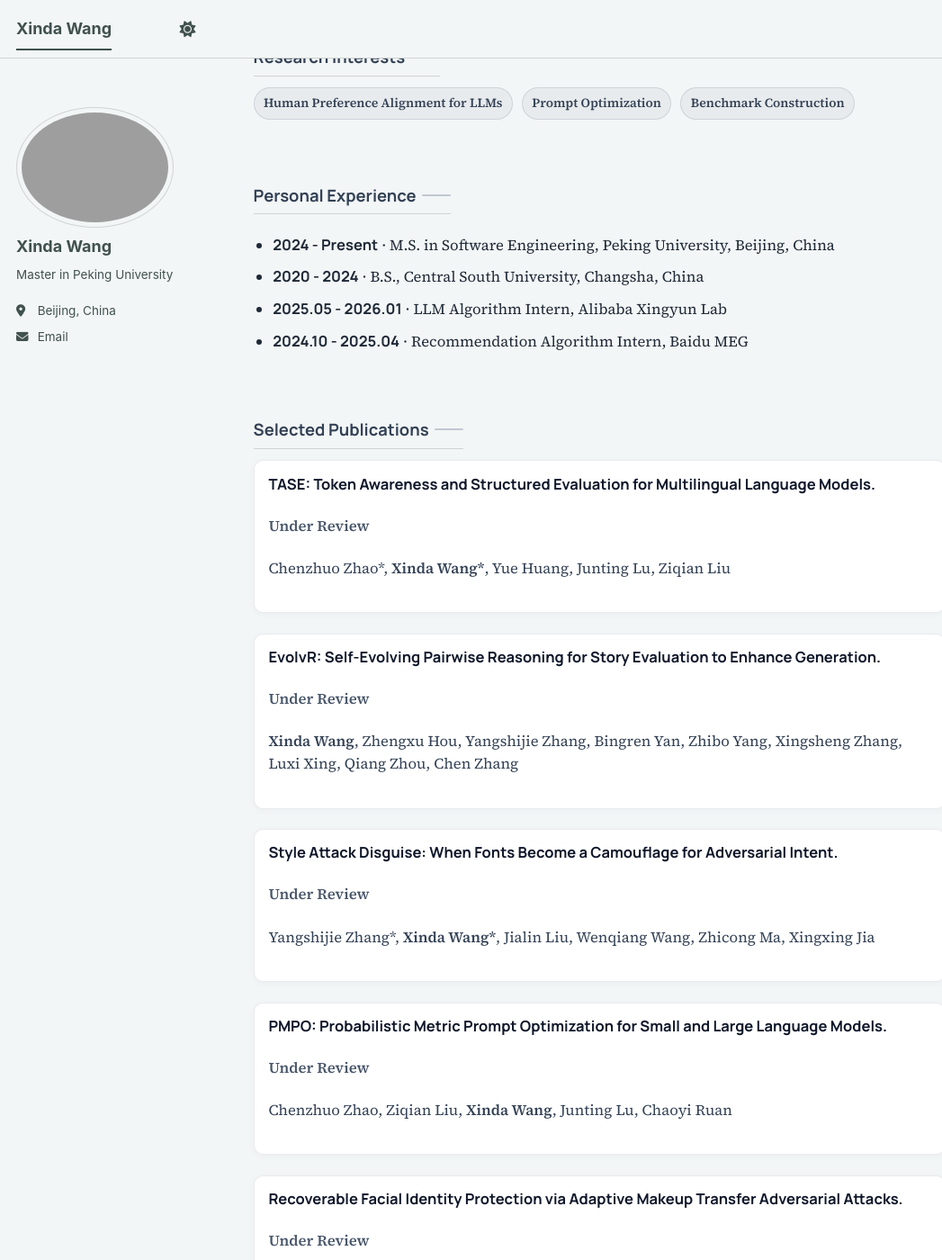
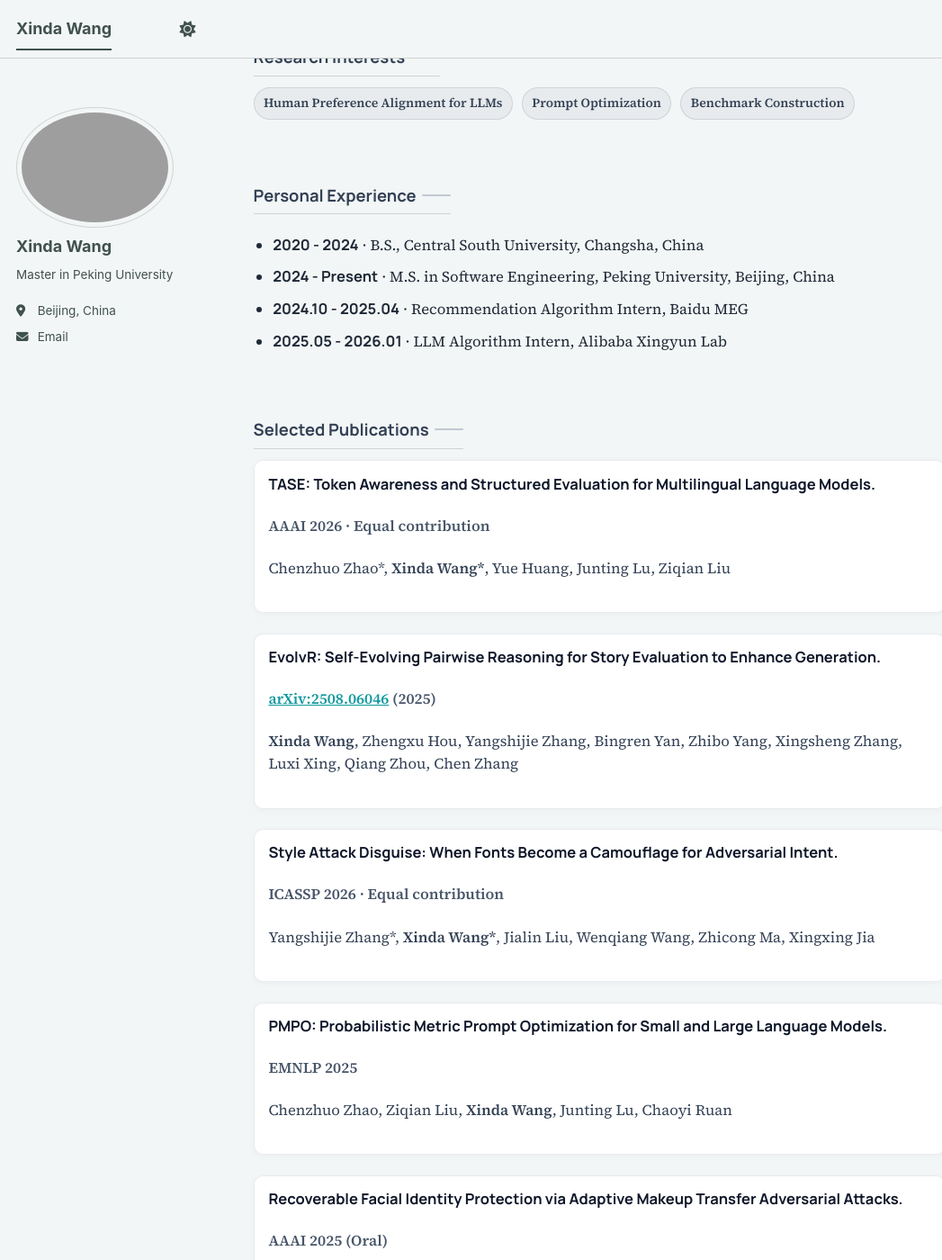
Before and after one commit to xindaaW/xindaaW.github.io, a Jekyll site: the page built from _pages/about.md, in a window 1280 px wide and 1400 px high, scrolled down 781 px. Shown: the whole window at 90% size, without its empty margins (0-1047 px from the left). Built offline with Jekyll 4.4.1, drawn with Linux system fonts in a browser that asks for light colours; a script bundle is joined from its source files by our own code; library files that are not in the unit come from our copies.

Commit message:
reorder experience timeline and restore publication statuses

```diff
--- a/_pages/about.md
+++ b/_pages/about.md
@@ -43,10 +43,10 @@
 <section class="home-section">
   <h2>Personal Experience</h2>
   <ul class="home-timeline">
+    <li><strong>2020 - 2024</strong> · B.S., Central South University, Changsha, China</li>
     <li><strong>2024 - Present</strong> · M.S. in Software Engineering, Peking University, Beijing, China</li>
-    <li><strong>2020 - 2024</strong> · B.S., Central South University, Changsha, China</li>
+    <li><strong>2024.10 - 2025.04</strong> · Recommendation Algorithm Intern, Baidu MEG</li>
     <li><strong>2025.05 - 2026.01</strong> · LLM Algorithm Intern, Alibaba Xingyun Lab</li>
-    <li><strong>2024.10 - 2025.04</strong> · Recommendation Algorithm Intern, Baidu MEG</li>
   </ul>
 </section>
 
@@ -55,27 +55,27 @@
   <ul class="pub-cards">
     <li class="pub-card">
       <p class="pub-card__title">TASE: Token Awareness and Structured Evaluation for Multilingual Language Models.</p>
-      <p class="pub-card__meta">Under Review</p>
+      <p class="pub-card__meta">AAAI 2026 · Equal contribution</p>
       <p class="pub-card__authors">Chenzhuo Zhao*, <strong>Xinda Wang*</strong>, Yue Huang, Junting Lu, Ziqian Liu</p>
     </li>
     <li class="pub-card">
       <p class="pub-card__title">EvolvR: Self-Evolving Pairwise Reasoning for Story Evaluation to Enhance Generation.</p>
-      <p class="pub-card__meta">Under Review</p>
+      <p class="pub-card__meta"><a href="https://arxiv.org/abs/2508.06046" target="_blank" rel="noopener">arXiv:2508.06046</a> (2025)</p>
       <p class="pub-card__authors"><strong>Xinda Wang</strong>, Zhengxu Hou, Yangshijie Zhang, Bingren Yan, Zhibo Yang, Xingsheng Zhang, Luxi Xing, Qiang Zhou, Chen Zhang</p>
     </li>
     <li class="pub-card">
       <p class="pub-card__title">Style Attack Disguise: When Fonts Become a Camouflage for Adversarial Intent.</p>
-      <p class="pub-card__meta">Under Review</p>
+      <p class="pub-card__meta">ICASSP 2026 · Equal contribution</p>
       <p class="pub-card__authors">Yangshijie Zhang*, <strong>Xinda Wang*</strong>, Jialin Liu, Wenqiang Wang, Zhicong Ma, Xingxing Jia</p>
     </li>
     <li class="pub-card">
       <p class="pub-card__title">PMPO: Probabilistic Metric Prompt Optimization for Small and Large Language Models.</p>
-      <p class="pub-card__meta">Under Review</p>
+      <p class="pub-card__meta">EMNLP 2025</p>
       <p class="pub-card__authors">Chenzhuo Zhao, Ziqian Liu, <strong>Xinda Wang</strong>, Junting Lu, Chaoyi Ruan</p>
     </li>
     <li class="pub-card">
       <p class="pub-card__title">Recoverable Facial Identity Protection via Adaptive Makeup Transfer Adversarial Attacks.</p>
-      <p class="pub-card__meta">Under Review</p>
+      <p class="pub-card__meta">AAAI 2025 (Oral)</p>
       <p class="pub-card__authors">Xiyao Liu, Junxing Ma, <strong>Xinda Wang</strong>, Qianyu Lin, Jian Zhang, Gerald Schaefer, Cagatay Turkay, Hui Fang</p>
     </li>
   </ul>
```
